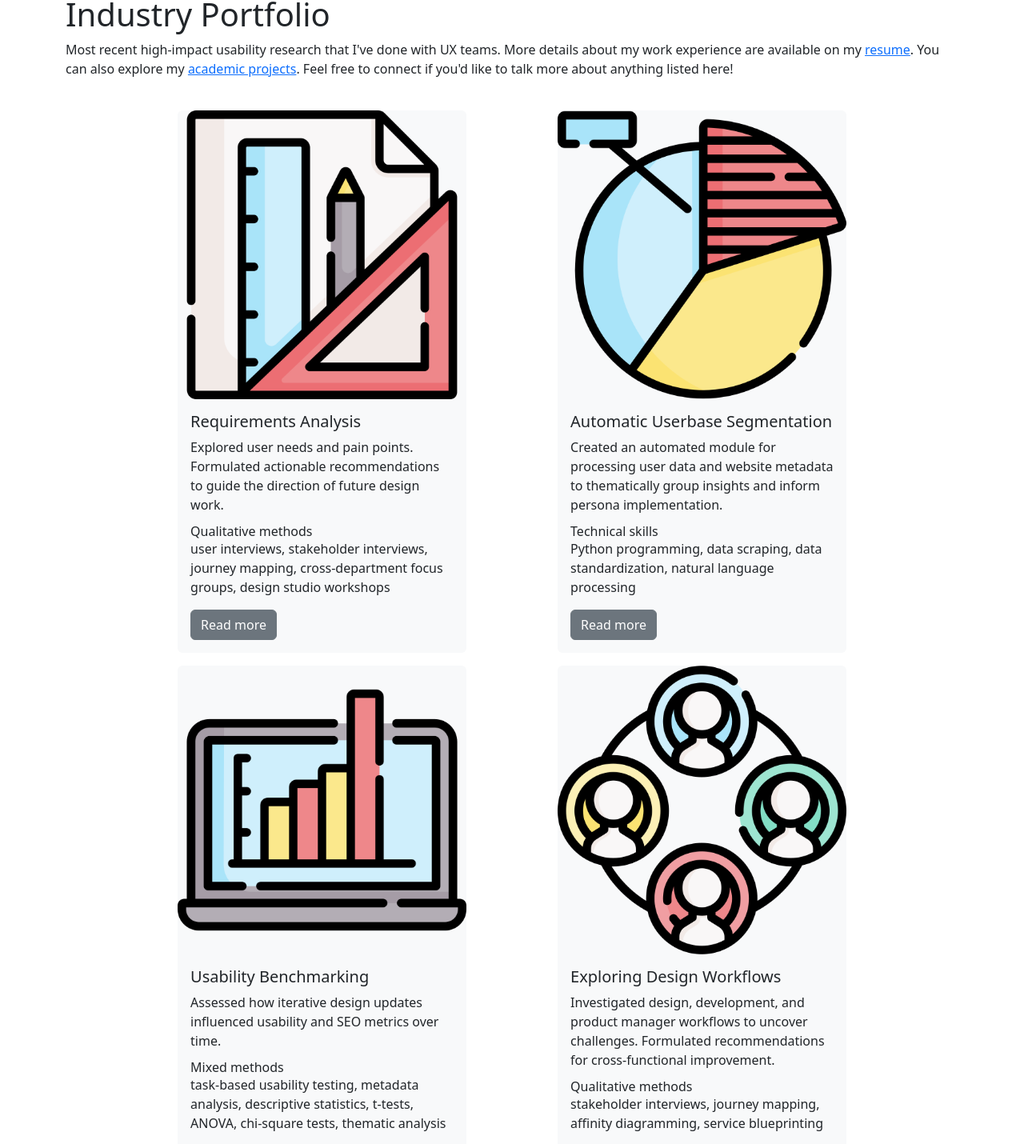
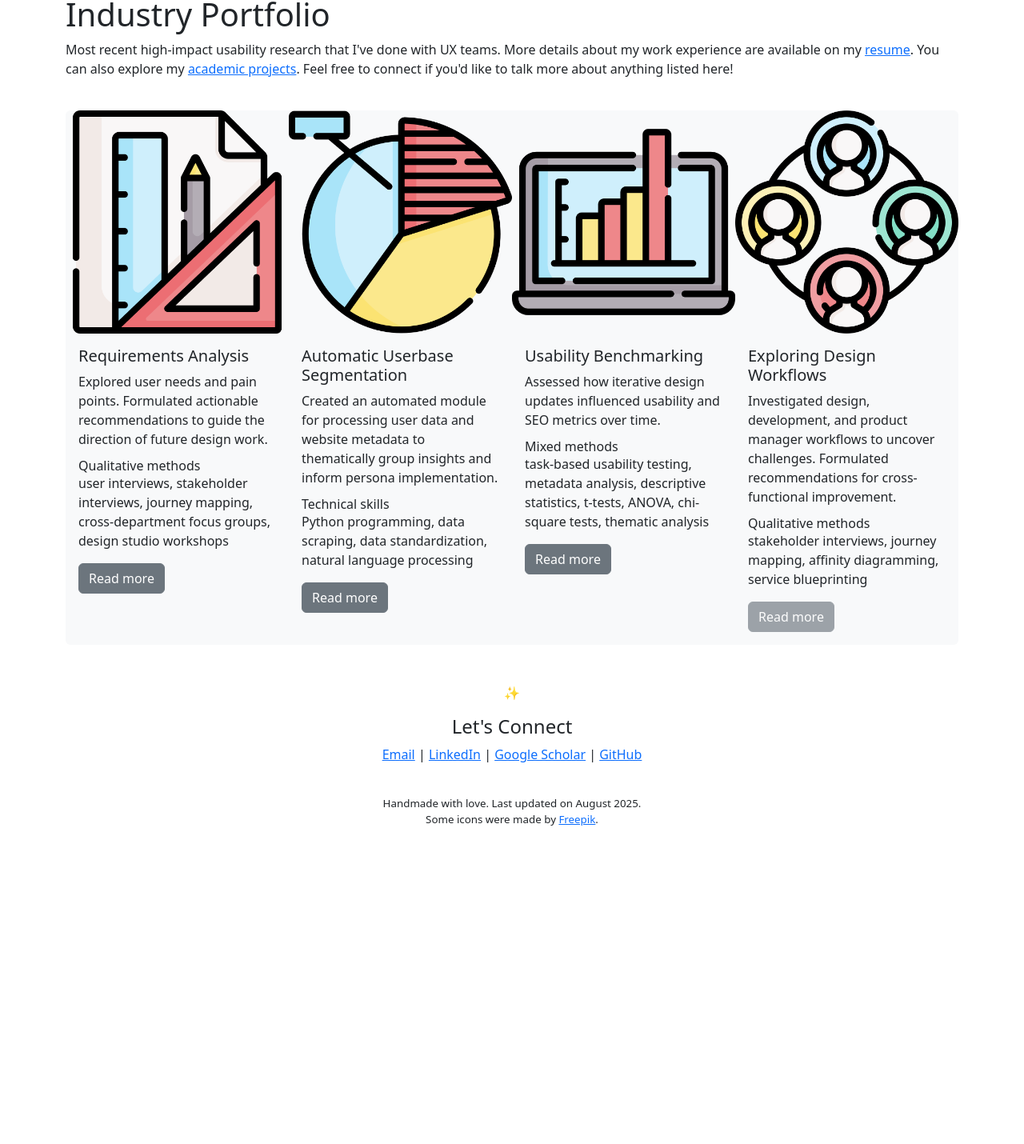
Before and after one commit to danielanapoli/2025-personal-website, a React (Create React App) app: page /#/industry in a window 1280 px wide. Shown: the part 86-1516 px from the top of the page at 80% size. After the commit the page ends 1137 px from the top, so only its background shows below. Built offline with nearby package versions, Linux system fonts and the light colour scheme.

Commit message:
more responsiveness edits

```diff
--- a/src/pages/Academic/Academic.js
+++ b/src/pages/Academic/Academic.js
@@ -5,6 +5,7 @@ import Row from 'react-bootstrap/Row';
 import Col from 'react-bootstrap/Col';
 import Button from 'react-bootstrap/Button';
 import Card from 'react-bootstrap/Card';
+import CardGroup from 'react-bootstrap/CardGroup';
 
 import NavBar from '../../components/navbar';
 import Footer from '../../footer';
@@ -19,7 +20,7 @@ function Academic() {
       <section id="content">
       <Container fluid='md'>
         <Row>
-            <Col>
+          <Col>
             <h1>Academic Portfolio</h1>
             <p>
               Some of my favourite academic works focused on <strong>accessibility</strong> and <strong>usable security</strong>.
@@ -27,12 +28,13 @@ function Academic() {
               You can also explore my <a href="/#/industry" rel="noopener noreferrer" title="The industry research portfolio page of Daniela's website.">industry portfolio</a> or my <a href="/#" rel="noopener noreferrer" title="A link to Daniela's online resume.">resume</a>.
               Feel free to connect if you'd like to talk more about anything listed here!
             </p>
-            </Col>
+          </Col>
         </Row>
         <br/>
-        <Row className="justify-content-md-center">
-          <Col sm="auto" md={5} lg={5} className='d-flex justify-content-center mb-3'>
-            <Card style={{ width: '80%' }} bg="light" className='border-0'>
+        <Row fluid className="justify-content-md-center">
+          <CardGroup>
+            <Card style={{ width: '100%' }} bg="" className='border-0'></Card>
+            <Card style={{ width: '100%' }} bg="light" className='border-0'>
               <Card.Img variant='top' src={`${process.env.PUBLIC_URL}/img/news.png`}/>
               <Card.Body>
                 <Card.Title>Publications</Card.Title>
@@ -42,9 +44,7 @@ function Academic() {
                 <Button variant="secondary" href="/#/academic/publications">Read more</Button>
               </Card.Body>
             </Card>
-          </Col>
-          <Col sm='auto' md={5} lg={5} className='d-flex justify-content-center mb-3'>
-            <Card style={{ width: '80%' }} bg="light" className='border-0'>
+            <Card style={{ width: '100%' }} bg="light" className='border-0'>
               <Card.Img variant='top' src={`${process.env.PUBLIC_URL}/img/microphone.png`}/>
               <Card.Body>
                 <Card.Title>Talks</Card.Title>
@@ -54,11 +54,12 @@ function Academic() {
                 <Button variant="secondary" href="/#/academic/talks">Read more</Button>
               </Card.Body>
             </Card>
-          </Col>
+            <Card style={{ width: '100%' }} bg="" className='border-0'></Card>
+          </CardGroup>
         </Row>
-        </Container>
-      </section>
-      <Footer/>
+      </Container>
+    </section>
+    <Footer/>
     </div>
   );
 }
--- a/src/pages/Home.js
+++ b/src/pages/Home.js
@@ -34,7 +34,7 @@ function Home() {
                 I have a passion for <strong>inclusive design</strong> with specialties in accessibility, usable security, and privacy.
               </p>
               <p>
-                When I'm not geeking out about data, you'll find me working on fun coding projects, hiking in the woods, gardening, reading sci-fi novels, or playing MTG.
+                When I'm not geeking out about data, you'll find me coding, hiking in the woods, gardening, reading sci-fi novels, or playing MTG.
               </p>
               <br/>
             </Col>
--- a/src/pages/Industry/Automation.js
+++ b/src/pages/Industry/Automation.js
@@ -107,8 +107,7 @@ function IndustryAutomation() {
           </Container>
       </section>
       <Footer/>
-      <Row><Col className='text-center'><p class='smaller-text'>Icon credits to <a href="https://www.flaticon.com/authors/freepik" target='_blank' rel='noopener noreferrer' title="A website dedicated to royalty-free icons. Opens in new tab.">Freepik</a>.</p></Col></Row>
-    </div>
+     </div>
   );
 }
 
--- a/src/pages/Industry/Industry.js
+++ b/src/pages/Industry/Industry.js
@@ -5,6 +5,7 @@ import Container from 'react-bootstrap/Container';
 import Row from 'react-bootstrap/Row';
 import Col from 'react-bootstrap/Col';
 import Card from 'react-bootstrap/Card';
+import CardGroup from 'react-bootstrap/CardGroup';
 import Button from 'react-bootstrap/Button';
 
 import NavBar from '../../components/navbar';
@@ -31,9 +32,9 @@ function Industry() {
               </Col>
             </Row>
             <br/>
-            <Row className="justify-content-md-center">
-              <Col sm="auto" md={5} lg={5}  className='d-flex justify-content-center mb-3'>
-                <Card style={{ width: '80%' }} bg="light" className='border-0'>
+            <Row fluid className="justify-content-md-center">
+                <CardGroup>
+                  <Card style={{ width: '100%' }} bg="light" className='border-0'>
                     <Card.Img variant="top" src={`${process.env.PUBLIC_URL}/img/project.png`} />
                     <Card.Body>
                       <Card.Title>Requirements Analysis</Card.Title>
@@ -46,10 +47,7 @@ function Industry() {
                       </Card.Text>
                     <Button variant="secondary" href="/#/industry/requirements">Read more</Button>
                     </Card.Body>
-                </Card>
-              </Col>
-              <Col sm="auto" md={5} lg={5}  className='d-flex justify-content-center mb-3'>
-                <Card style={{ width: '80%' }} bg="light" className='border-0'>
+                  </Card>                <Card style={{ width: '100%' }} bg="light" className='border-0'>
                   <Card.Img variant="top" src={`${process.env.PUBLIC_URL}/img/pie-chart.png`} />
                   <Card.Body>
                     <Card.Title>Automatic Userbase Segmentation</Card.Title>
@@ -63,9 +61,7 @@ function Industry() {
                   <Button variant="secondary" href="/#/industry/automation">Read more</Button>
                   </Card.Body>
                 </Card>
-              </Col>
-              <Col sm="auto" md={5} lg={5} className='d-flex justify-content-center mb-3'>
-                <Card style={{ width: '80%' }} bg="light" className='border-0'>
+                <Card style={{ width: '100%' }} bg="light" className='border-0'>
                   <Card.Img variant="top" src={`${process.env.PUBLIC_URL}/img/statistics.png`} />
                   <Card.Body>
                     <Card.Title>Usability Benchmarking</Card.Title>
@@ -79,9 +75,7 @@ function Industry() {
                   <Button variant="secondary" href="/#/industry/benchmarking">Read more</Button>
                   </Card.Body>
                 </Card>
-              </Col>
-              <Col sm="auto" md={5} lg={5} className='d-flex justify-content-center mb-3'>
-                <Card style={{ width: '80%' }} bg="light"  className='border-0'>
+                <Card style={{ width: '100%' }} bg="light"  className='border-0'>
                   <Card.Img variant="top" src={`${process.env.PUBLIC_URL}/img/team.png`} />
                   <Card.Body>
                     <Card.Title>Exploring Design Workflows</Card.Title>
@@ -95,7 +89,7 @@ function Industry() {
                   <Button variant="secondary" href="/#/industry/workflows" disabled>Read more</Button>
                   </Card.Body>
                 </Card>
-              </Col>
+              </CardGroup>
             </Row>
             <br/>
           </Container>
```
Lines whose indentation alone changed are shown as unchanged.
